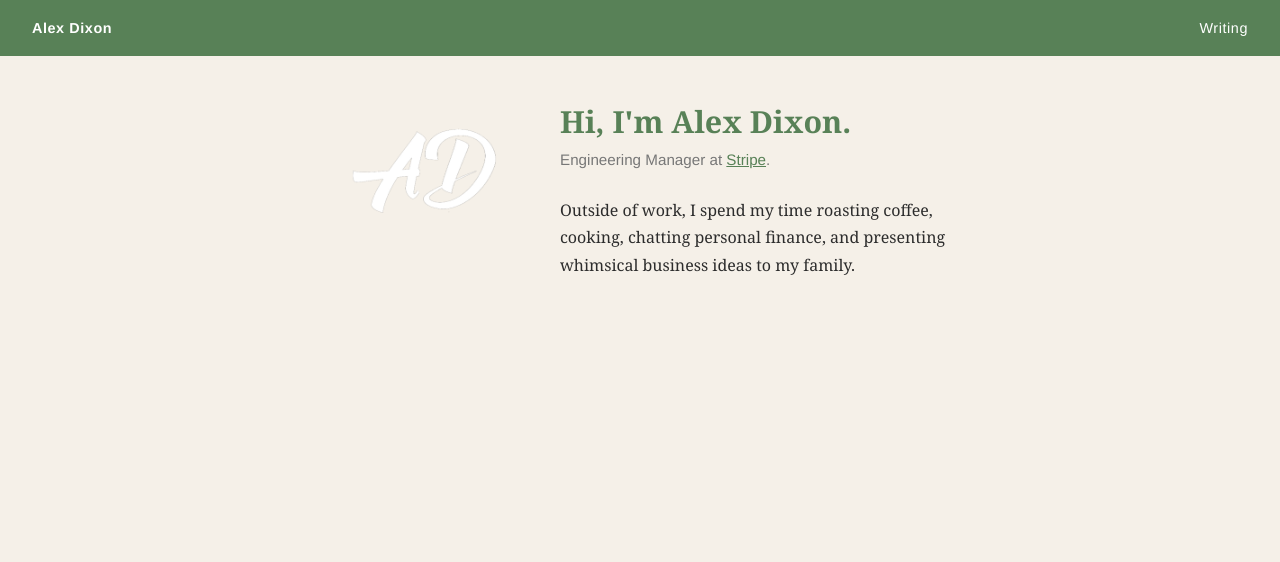
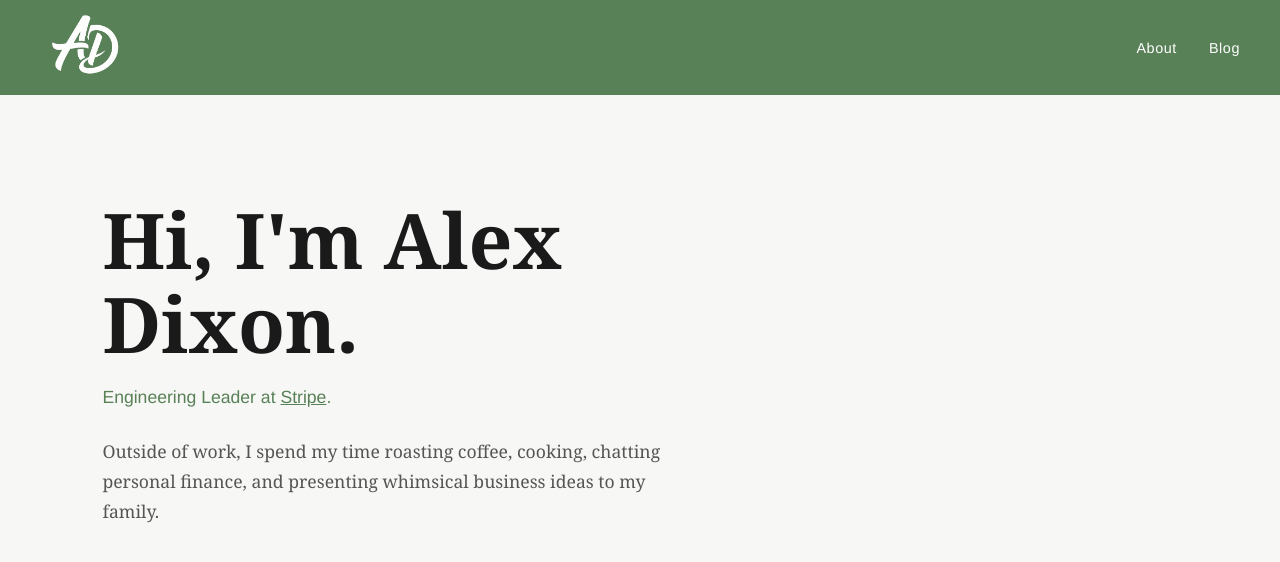
Before and after one commit to adixon304/adixon304.github.io, a Jekyll site: the page built from index.html, in a window 1280 px wide. Shown: the top 562 px of the page. Built offline with Jekyll 4.4.1, drawn with Linux system fonts in a browser that asks for light colours.

Commit message:
Redesign: fixed green nav, hero landing page, About and Blog pages
- Fixed nav with logo, green background, About/Blog links
- Full-viewport hero section, left-aligned, no scroll
- New About and Blog pages; post back-links updated to /blog
- Off-white background, updated color palette throughout

Co-Authored-By: Claude Sonnet 4.6 <noreply@anthropic.com>

```diff
--- a/_includes/nav.html
+++ b/_includes/nav.html
@@ -1,4 +1,9 @@
 <nav>
-  <a href="{{ '/' | relative_url }}" class="nav-title">Alex Dixon</a>
-  <a href="{{ '/writing' | relative_url }}">Writing</a>
+  <a href="{{ '/' | relative_url }}" class="nav-logo">
+    <img src="{{ '/images/logo.png' | relative_url }}" alt="Alex Dixon">
+  </a>
+  <div class="nav-links">
+    <a href="{{ '/about' | relative_url }}">About</a>
+    <a href="{{ '/blog' | relative_url }}">Blog</a>
+  </div>
 </nav>
--- a/_layouts/default.html
+++ b/_layouts/default.html
@@ -6,7 +6,7 @@
   <title>{% if page.title %}{{ page.title }} — {{ site.title }}{% else %}{{ site.title }}{% endif %}</title>
   <link rel="stylesheet" href="{{ '/css/style.css' | relative_url }}">
 </head>
-<body>
+<body{% if page.body_class %} class="{{ page.body_class }}"{% endif %}>
   {% include nav.html %}
   <main>
     {{ content }}
--- a/_layouts/post.html
+++ b/_layouts/post.html
@@ -7,5 +7,5 @@ layout: default
     <time>{{ page.date | date: "%B %-d, %Y" }}</time>
   </header>
   {{ content }}
-  <a href="{{ '/writing' | relative_url }}" class="back-link">← Writing</a>
+  <a href="{{ '/blog' | relative_url }}" class="back-link">← Blog</a>
 </article>
--- a/css/style.css
+++ b/css/style.css
@@ -5,19 +5,36 @@
 }
 
 body {
-  background-color: #f5f0e8;
+  background-color: #f7f7f5;
   font-family: Georgia, serif;
-  color: #2c2c2c;
+  color: #1a1a1a;
   line-height: 1.7;
 }
 
 /* Nav */
 nav {
+  position: fixed;
+  top: 0;
+  left: 0;
+  right: 0;
+  z-index: 100;
   background-color: #588157;
-  padding: 1rem 2rem;
+  padding: 0.5rem 2.5rem;
   display: flex;
   justify-content: space-between;
   align-items: center;
+}
+
+.nav-logo img {
+  height: 72px;
+  width: auto;
+  border-radius: 3px;
+  padding: 2px;
+}
+
+.nav-links {
+  display: flex;
+  gap: 2rem;
 }
 
 nav a {
@@ -28,61 +45,94 @@ nav a {
   letter-spacing: 0.04em;
 }
 
-nav .nav-title {
-  font-weight: bold;
+nav a:hover {
+  opacity: 0.75;
 }
 
-/* Main content */
+/* Hero */
+.hero {
+  height: 100vh;
+  display: flex;
+  flex-direction: column;
+  justify-content: flex-start;
+  max-width: 860px;
+  margin: 0;
+  padding: 22vh 2.5rem 0 8%;
+}
+
+.hero h1 {
+  font-size: clamp(2.8rem, 6vw, 5rem);
+  color: #1a1a1a;
+  margin-bottom: 1rem;
+  line-height: 1.1;
+}
+
+.hero .role {
+  font-family: Helvetica, Arial, sans-serif;
+  font-size: 1.1rem;
+  color: #588157;
+  margin-bottom: 1.5rem;
+}
+
+.hero .role a {
+  color: #588157;
+}
+
+.hero p {
+  font-size: 1.1rem;
+  max-width: 560px;
+  color: #555;
+}
+
+/* Main content (non-hero pages) */
 main {
   max-width: 680px;
   margin: 0 auto;
-  padding: 3rem 2rem;
+  padding: 8rem 2.5rem 4rem;
 }
 
-/* Home */
-.home {
-  display: grid;
-  grid-template-columns: 180px 1fr;
-  gap: 3rem;
-  align-items: start;
+body.home {
+  overflow: hidden;
 }
 
-.home-image img {
-  width: 100%;
-  border-radius: 4px;
+body.home main {
+  padding: 0;
+  max-width: none;
 }
 
-h1 {
-  font-size: 1.9rem;
+a {
   color: #588157;
-  margin-bottom: 0.4rem;
-  line-height: 1.2;
-}
-
-.role {
-  font-family: Helvetica, Arial, sans-serif;
-  font-size: 0.95rem;
-  color: #777;
-  margin-bottom: 1.5rem;
 }
 
 p {
   margin-bottom: 1rem;
 }
 
-a {
+/* About */
+.about h1 {
+  font-size: 2.5rem;
   color: #588157;
+  margin-bottom: 2.5rem;
 }
 
-/* Writing list */
-.writing h1 {
+.about p {
+  font-size: 1.1rem;
+  line-height: 1.85;
+  margin-bottom: 1.5rem;
+  color: #2c2c2c;
+}
+
+/* Blog */
+.blog h1 {
+  font-size: 2.5rem;
+  color: #588157;
   margin-bottom: 2.5rem;
 }
 
 .post-item {
   margin-bottom: 2rem;
   padding-bottom: 2rem;
-  border-bottom: 1px solid #e0d8cd;
+  border-bottom: 1px solid #e6e6e4;
 }
 
 .post-item:last-child {
@@ -95,43 +145,48 @@ a {
   display: block;
   margin-bottom: 0.2rem;
   text-decoration: none;
+  color: #1a1a1a;
 }
 
 .post-item a:hover {
-  text-decoration: underline;
+  color: #588157;
 }
 
 .post-item time {
   font-family: Helvetica, Arial, sans-serif;
   font-size: 0.82rem;
-  color: #999;
+  color: #aaa;
 }
 
 .post-item p {
   margin-top: 0.5rem;
   margin-bottom: 0;
   font-size: 0.95rem;
+  color: #555;
 }
 
 /* Post */
 .post header {
   margin-bottom: 2.5rem;
   padding-bottom: 1.5rem;
-  border-bottom: 1px solid #e0d8cd;
+  border-bottom: 1px solid #e6e6e4;
 }
 
 .post header h1 {
+  font-size: 2rem;
   margin-bottom: 0.3rem;
+  color: #1a1a1a;
 }
 
 .post header time {
   font-family: Helvetica, Arial, sans-serif;
   font-size: 0.82rem;
-  color: #999;
+  color: #aaa;
 }
 
 .post p {
   margin-bottom: 1.2rem;
+  color: #2c2c2c;
 }
 
 .back-link {
@@ -140,19 +195,27 @@ a {
   font-family: Helvetica, Arial, sans-serif;
   font-size: 0.88rem;
   text-decoration: none;
+  color: #588157;
 }
 
 .back-link:hover {
   text-decoration: underline;
 }
 
-@media (max-width: 560px) {
-  .home {
-    grid-template-columns: 1fr;
-    gap: 1.5rem;
+@media (max-width: 600px) {
+  nav {
+    padding: 0.85rem 1.5rem;
   }
 
-  .home-image img {
-    width: 140px;
+  .hero {
+    padding: 20vh 1.5rem 0;
+  }
+
+  .hero h1 {
+    font-size: 2.4rem;
+  }
+
+  main {
+    padding: 6rem 1.5rem 3rem;
   }
 }
--- a/index.html
+++ b/index.html
@@ -1,14 +1,9 @@
 ---
 layout: default
+body_class: home
 ---
-<div class="home">
-  <div class="home-image">
-    <img src="{{ '/images/logo.png' | relative_url }}" alt="Alex Dixon">
-  </div>
-  <div class="home-content">
-    <h1>Hi, I'm Alex Dixon.</h1>
-    <p class="role">Engineering Manager at <a href="https://stripe.com/">Stripe</a>.</p>
-    <p><!-- Add 2-3 sentences about your background and career story here. --></p>
-    <p>Outside of work, I spend my time roasting coffee, cooking, chatting personal finance, and presenting whimsical business ideas to my family.</p>
-  </div>
-</div>
+<section class="hero">
+  <h1>Hi, I'm Alex Dixon.</h1>
+  <p class="role">Engineering Leader at <a href="https://stripe.com/">Stripe</a>.</p>
+  <p>Outside of work, I spend my time roasting coffee, cooking, chatting personal finance, and presenting whimsical business ideas to my family.</p>
+</section>
```
Also changed, not shown: about/index.html (added, +8 -0 lines), blog/index.html (added, +18 -0 lines), images/logo.png.
